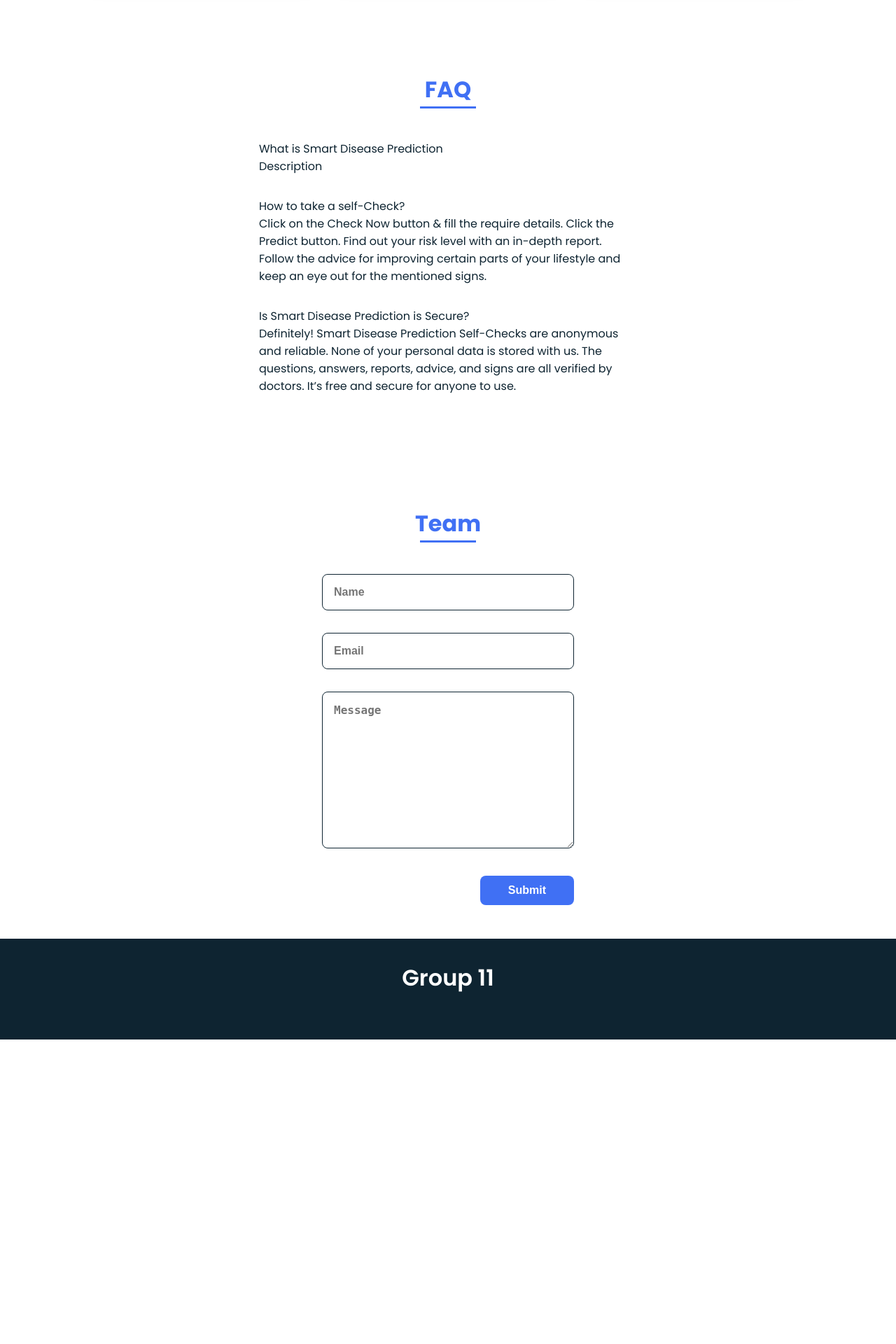
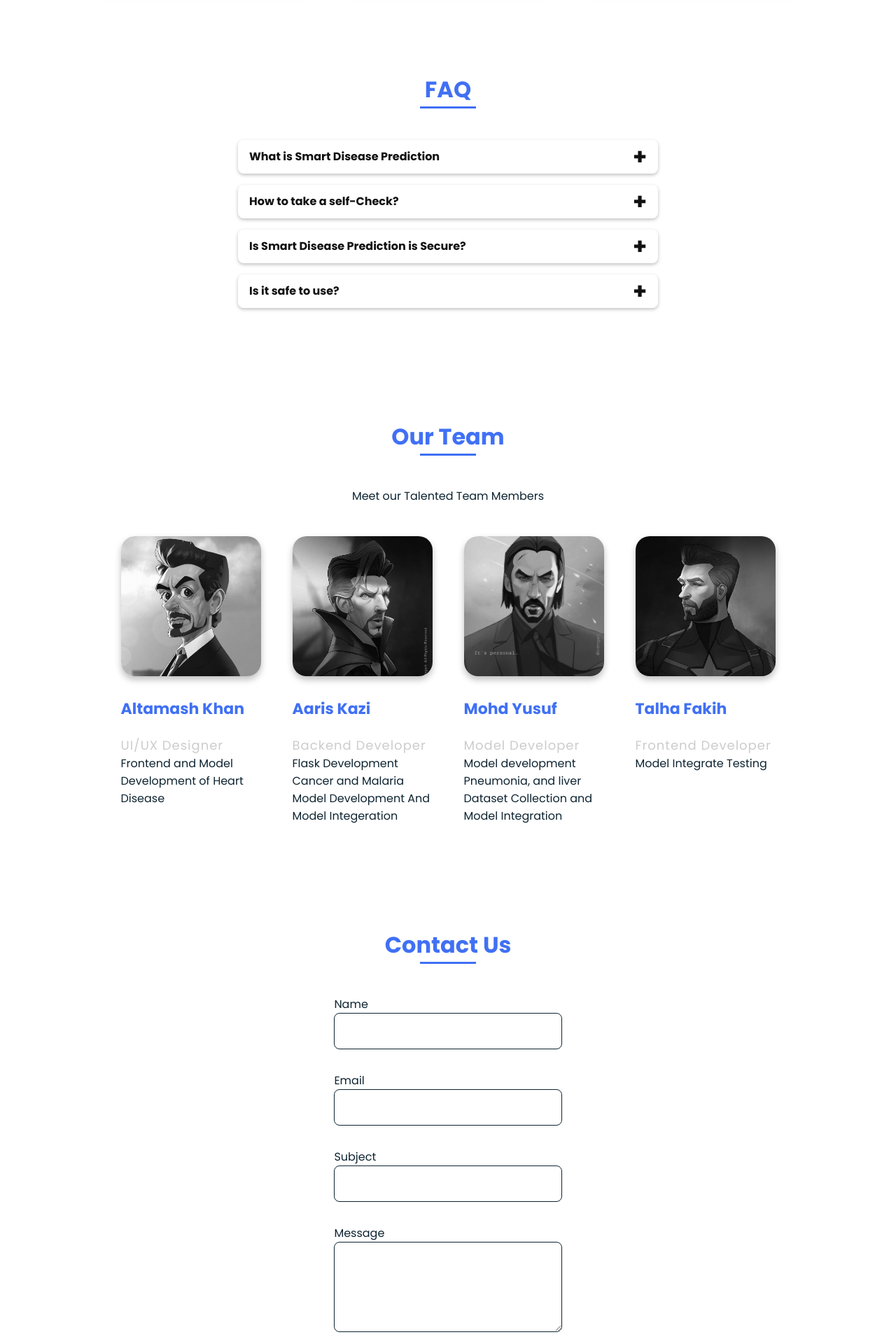
Before and after one commit to Aaris-Kazi/DIsease-Prediction-Online, a Flask app: page / in a window 1280 px wide. Shown: the part 1992-3912 px from the top of the page at 70% size. Before the commit the page ends 3477 px from the top, so only its background shows below. Run offline with Flask 2, Linux system fonts and the light colour scheme; some libraries are stand-ins or nearby versions.

Commit message:
Modifiied Index

```diff
--- a/templates/index.html
+++ b/templates/index.html
@@ -1,20 +1,22 @@
 <!DOCTYPE html>
-<html lang="en">
+<html lang="en" class="sr">
   <head>
     <meta charset="UTF-8" />
     <meta name="viewport" content="width=device-width, initial-scale=1.0" />
 
     <link rel="stylesheet" href="{{ url_for('static', filename = 'css/styles.css') }}" />
-    <!-- <link rel="stylesheet" href="{{ url_for('static', filename = 'css/boxicons.min.css') }}" /> -->
 
     <!-- =====BOX ICONS===== -->
-
+    <link
+      href="https://cdn.jsdelivr.net/npm/boxicons@2.0.5/css/boxicons.min.css"
+      rel="stylesheet"
+    />
     <script
       src="{{ url_for('static', filename='js/516d47c674.js') }}"
       crossorigin="anonymous"
     ></script>
-
     <title>Smart Disease Prediction</title>
+    <link href="https://unpkg.com/ionicons@4.5.10-0/dist/css/ionicons.min.css" rel="stylesheet">
   </head>
 
   <body>
@@ -40,7 +42,10 @@
               <a href="#FAQ" class="nav__link">FAQ</a>
             </li>
             <li class="nav__item">
-              <a href="#Team" class="nav__link">Team</a>
+              <a href="#team" class="nav__link">team</a>
+            </li>
+            <li class="nav__item">
+              <a href="#Contact" class="nav__link">Contact</a>
             </li>
           </ul>
         </div>
@@ -103,9 +108,10 @@
               <img src="{{ url_for('static', filename='img/Heart Disease.png') }}" alt="" />
               <a href="/heart"
                 ><button
-                  style="height: 40px; width: 320px;border:none"
+                  style="height: 40px; width:100%;border:none"
                   type="button"
                   class="btn btn-dark link"
+
                 >
                   Check Now
                 </button></a
@@ -116,7 +122,7 @@
             <img src="{{ url_for('static', filename='img/Diabetes.png') }}" alt="" />
             <a href="/diabetes">
               <button
-                style="height: 40px; width: 320px;border:none"
+                style="height: 40px; width:100%;border:none"
                 type="button"
                 class="btn btn-dark link"
               >
@@ -128,7 +134,7 @@
             <img src="{{ url_for('static', filename='img/Liver.png') }}" alt="" />
             <a href="/liver">
               <button
-                style="height: 40px; width: 320px;border:none"
+                style="height: 40px; width: 100%;border:none"
                 type="button"
                 class="btn btn-dark link"
               >
@@ -140,7 +146,7 @@
             <img src="{{ url_for('static', filename='img/cancer.png') }}" alt="" />
             <a href="/cancer">
               <button
-                style="height: 40px; width: 320px;border:none"
+                style="height: 40px; width: 100%;border:none"
                 type="button"
                 class="btn btn-dark link"
               >
@@ -152,7 +158,7 @@
             <img src="{{ url_for('static', filename='img/Malaria Disease.png') }}" alt="" />
             <a href="/malaria">
               <button
-                style="height: 40px; width: 320px;border:none"
+                style="height: 40px; width: 100%;border:none"
                 type="button"
                 class="btn btn-dark link"
               >
@@ -164,7 +170,7 @@
             <img src="{{ url_for('static', filename='img/Pneumonia.png') }}" alt="" />
             <a href="/pneumonia">
               <button
-                style="height: 40px; width: 320px;border:none"
+                style="height: 40px; width: 100%;border:none"
                 type="button"
                 class="btn btn-dark link"
               >
@@ -179,36 +185,44 @@
         <h2 class="section-title">FAQ</h2>
 
         <!-- faq question -->
-                <div class="layout">
         <div class="accordion">
-      <div class="accordion__question">
-        <p>What is Smart Disease Prediction</p>
-
+          <div class="accordion-item">
+            <div class="accordion-item-header">
+              What is Smart Disease Prediction
             </div>
-      <div class="accordion__answer">
-        <p>Description</p>
+            <div class="accordion-item-body">
+              <div class="accordion-item-body-content">
+                The "Smart Disease Prediction Using Deep Learning" system, based on predictive modelling, predicts the disease of patients/users on the basis of the information/ Data that the user provides as an input to the system
               </div>
             </div>
-    <div class="accordion">
-      <div class="accordion__question">
-        <p>How to take a self-Check?</p>
-
           </div>
-      <div class="accordion__answer">
-        <p>Click on the Check Now button & fill the require details. Click the Predict button. Find out your risk level with an in-depth report. Follow the advice for improving certain parts of your lifestyle and keep an eye out for the mentioned signs.</p>
+          <div class="accordion-item">
+            <div class="accordion-item-header">
+              How to take a self-Check?
+            </div>
+            <div class="accordion-item-body">
+              <div class="accordion-item-body-content">
+                Click on the Check Now button & fill the require details. Click the Predict button. Find out your risk level with an in-depth report. Follow the advice for improving certain parts of your lifestyle and keep an eye out for the mentioned signs.
               </div>
             </div>
-
-    <div class="accordion">
-      <div class="accordion__question">
-        <p>Is Smart Disease Prediction is Secure?</p>
           </div>
-
-
-      <div class="accordion__answer">
-        <p>
+          <div class="accordion-item">
+            <div class="accordion-item-header">
+              Is Smart Disease Prediction is Secure?
+            </div>
+            <div class="accordion-item-body">
+              <div class="accordion-item-body-content">
                 Definitely! Smart Disease Prediction Self-Checks are anonymous and reliable. None of your personal data is stored with us. The questions, answers, reports, advice, and signs are all verified by doctors. It’s free and secure for anyone to use.
-        </p>
+              </div>
+            </div>
+          </div>
+          <div class="accordion-item">
+            <div class="accordion-item-header">
+              Is it safe to use?
+            </div>
+            <div class="accordion-item-body">
+              <div class="accordion-item-body-content">
+                Yes
               </div>
             </div>
           </div>
@@ -216,27 +230,91 @@
       </section>
 
       <!--===== TEAM =====-->
-      <section class="contact section" id="Team">
-        <h2 class="section-title">Team</h2>
+      <section class="contact section" id="team">
+        <h2 class="section-title">Our Team</h2>
+        <p class="team__text">Meet our Talented Team Members</p>
+        <br>
+        <div class="container">
+
+          <div class="profiles">
+            <div class="profile">
+              <img src="{{ url_for('static', filename='img/Altamash.jpg') }}" class="profile-img">
+
+              <h3 class="user-name">Altamash Khan</h3>
+              <h7>UI/UX Designer</h7>
+              <p>Frontend and Model Development of Heart Disease</p>
+            </div>
+            <div class="profile">
+              <img src="{{ url_for('static', filename='img/Aaris.jpg') }}" class="profile-img">
+
+              <h3 class="user-name">Aaris Kazi</h3>
+              <h7>Backend Developer</h7>
+              <p>Flask Development<br> Cancer and Malaria
+                Model Development
+                And Model Integeration</p>
+            </div>
+            <div class="profile">
+              <img src="{{ url_for('static', filename='img/Yusuf.jpg') }}" class="profile-img">
+
+              <h3 class="user-name">Mohd Yusuf</h3>
+              <h7>Model Developer</h7>
+              <p>Model development Pneumonia, and liver<br>Dataset Collection and Model Integration</p>
+            </div>
+            <div class="profile">
+              <img src="{{ url_for('static', filename='img/Talha.png') }}" class="profile-img">
+
+              <h3 class="user-name">Talha Fakih</h3>
+              <h7>Frontend Developer</h7>
+              <p>Model Integrate Testing</p>
+            </div>
+          </div>
+        </div>
+
+      </section>
+
+      <!--===== CONTACT =====-->
+      <section class="contact section" id="Contact">
+        <h2 class="section-title">Contact Us</h2>
 
         <div class="contact__container bd-grid">
-          <form action="" class="contact__form">
-            <input type="text" placeholder="Name" class="contact__input" />
-            <input type="mail" placeholder="Email" class="contact__input" />
-            <textarea
-              name=""
-              placeholder="Message"
-              id=""
-              cols="0"
-              rows="10"
-              class="contact__input"
-            ></textarea>
-            <input
-              type="button"
-              value="Submit"
-              class="contact__button button"
-            />
+          <form id="contact-form" name="contact-form" action="https://formsubmit.co/18co32@aiktc.ac.in" method="POST" />
+
+            <div class="row">
+                <div class="col-md-6">
+                    <div class="md-form mb-0">
+                      <label for="name" class="">Name</label>
+                        <input type="text" id="name" name="name" class="contact__input">
+                    </div>
+                </div>
+                <div class="col-md-6">
+                    <div class="md-form mb-0">
+                      <label for="email" class="">Email</label>
+                        <input type="text" id="email" name="email" class="contact__input">
+                    </div>
+                </div>
+            </div>
+            <div class="row">
+                <div class="col-md-12">
+                    <div class="md-form mb-0">
+                      <label for="subject" class="">Subject</label>
+                        <input type="text" id="subject" name="subject" class="contact__input">
+                    </div>
+                </div>
+            </div>
+            <div class="row">
+                <div class="col-md-12">
+                    <div class="md-form">
+                      <label for="message">Message</label>
+                        <textarea type="text" id="message" name="message" rows="5" class="contact__input md-textarea"></textarea>
+                    </div>
+                </div>
+            </div>
         </form>
+
+        <div class="text-center text-md-left">
+            <a class="button2" onclick="document.getElementById('contact-form').submit();">Send</a>
+        </div>
+        <div class="status"></div>
         </div>
       </section>
     </main>
@@ -260,8 +338,8 @@
           class="footer__icon"
           ><i class="bx bxl-twitter"></i
         ></a>
-      </div>
-      <p></p> -->
+      </div> -->
+      <p></p>
     </footer>
 
     <!--===== SCROLL REVEAL =====-->
@@ -269,5 +347,6 @@
 
     <!--===== MAIN JS =====-->
     <script src="{{ url_for('static', filename='js/main.js') }}"></script>
+
   </body>
 </html>
```
Lines whose indentation alone changed are shown as unchanged.
